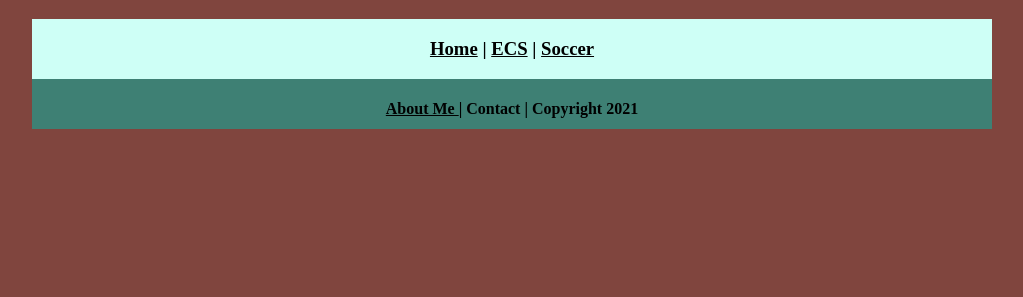
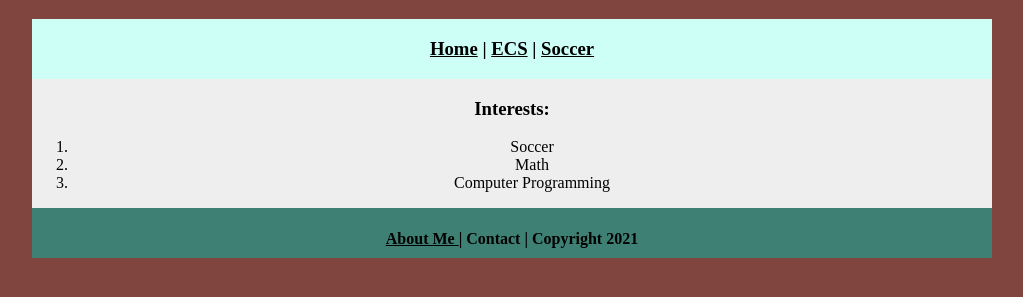
Before and after one commit to MiriamGiles/ecsportfolio, a plain HTML site: page aboutme.html in a window 1280 px wide. Shown: the part 61-358 px from the top of the page, without its empty margins (128-1151 px from the left). Drawn offline with Linux system fonts and the light colour scheme.

Commit message:
Update aboutme.html

```diff
--- a/aboutme.html
+++ b/aboutme.html
@@ -15,7 +15,12 @@
     <h3> <a href="index.html">Home</a> | <a href="ecs/index.html">ECS</a> | <a href="soccer/index.html">Soccer</a> </h3>
   </div>
   <div class="content">
-
+	  <h3> Interests: </h3>
+	  <ol>
+		  <li>Soccer</li>
+		  <li>Math</li>
+		  <li>Computer Programming</li>
+	  </ol>
 
 
 
```
